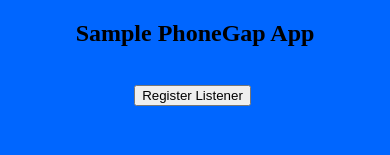
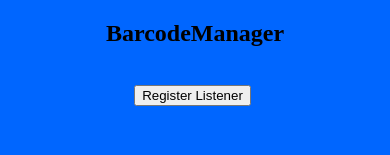
Before and after one commit to datalogic/phonegap-samples, a website: page BarcodeManager/www/index.html in a window 390 px wide. Shown: the top 155 px of the page. Drawn offline with Linux system fonts and the light colour scheme; some packages are replaced by stand-ins of ours.

Commit message:
screenshot and readme changes

```diff
--- a/BarcodeManager/www/index.html
+++ b/BarcodeManager/www/index.html
@@ -11,7 +11,7 @@
 
 <body>
     <div class="app">
-        <h2>Sample PhoneGap App</h1>
+        <h2>BarcodeManager</h1>
         <br/>
         <div>
             <input type="button" onclick="app.register()" value="Register Listener">
```
Also changed, not shown: BarcodeManager/screenshots/BarcodeManager.png (added), README.md.
